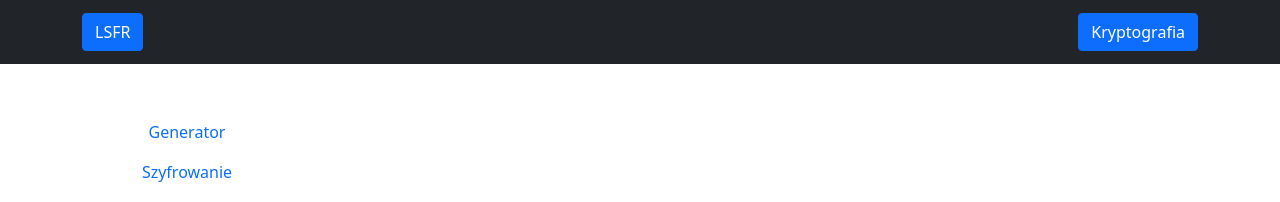
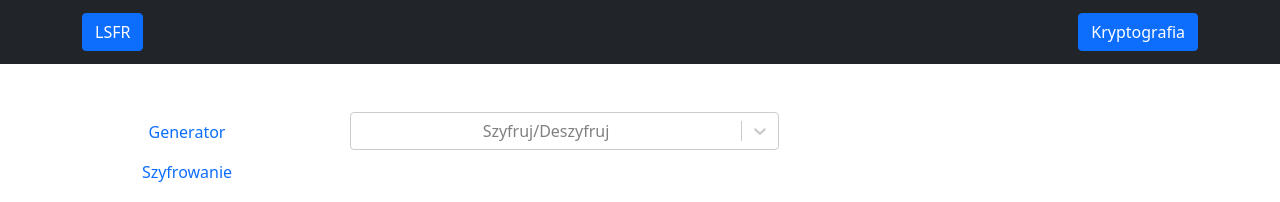
Before and after one commit to finakle/ProjektSieci, a React (Create React App) app in the folder my-bsk-app/: page / in a window 1280 px wide. Both pictures are taken after a click on the tab "DES obrazy". Shown: the top 202 px of the page. Built offline with nearby package versions, Linux system fonts and the light colour scheme.

Commit message:
szyfrowanie/deszyfrowanie obrazow

```diff
--- /dev/null
+++ b/my-bsk-app/src/components/DesObrazy.js
@@ -0,0 +1,194 @@
+import React, { useState } from "react";
+import { Form, Row, FloatingLabel, Col, Button } from "react-bootstrap";
+import Select from "react-select";
+import { takeIn, takeOut } from "../des";
+
+const DesObrazy = () => {
+  const [text, setTekst] = useState("");
+  const [klucz, setKlucz] = useState("");
+  const [result, setRezultat] = useState("");
+  const [odszyfrowanyObraz, setOdszyfrowanyObraz] = useState("");
+  const [obrazBase64, setObrazBase64] = useState("");
+  const [wybranaMetoda, setWybranaMetoda] = useState("");
+  const[kluczWalidacja,setKluczWalidacja] = useState("");
+  const[tekstWalidacja,setTeksWalidacja] = useState("")
+  const[plikWalidacja,setPlikWalidacja] = useState("")
+
+  const opcje = [
+    { value: 1, label: "Szyfruj" },
+    { value: 2, label: "Deszyfruj" },
+  ];
+
+  const szyfr = (e) => {
+    e.preventDefault();
+
+    setKluczWalidacja("")
+    setTeksWalidacja("")
+    setPlikWalidacja("")
+
+    if(text===""){
+      setTeksWalidacja("Wypełnij to pole")
+    }
+
+    if(klucz===""){
+        setKluczWalidacja("Wypełnij to pole")
+    }
+    if(klucz.length!==64){
+        setKluczWalidacja("Klucz musi mieć 64 bity")
+    }
+    if(obrazBase64===""){
+      setPlikWalidacja("Dodaj zdjęcie")
+    }
+    if(!bitsOnly(klucz)){
+        setKluczWalidacja("Pole musi zawierać ciąg bitów")
+    }
+
+
+    if (wybranaMetoda === "Szyfruj") {
+      setRezultat(takeIn(obrazBase64, klucz));
+      console.log(result)
+    } else if (wybranaMetoda === "Deszyfruj") {
+      setOdszyfrowanyObraz(takeOut(text, klucz));
+      console.log(result)
+    }
+  };
+
+  const bitsOnly = string => [...string].every(c => '01'.includes(c));
+
+
+  const handlePlikChange = (e) => {
+      const file = e.target.files[0];
+      const reader = new FileReader();
+      reader.readAsDataURL(file)
+
+      reader.onload=()=>{
+        setObrazBase64(reader.result)
+        console.log(reader.result)
+      }
+  }
+
+  const handleWybor = (e) => {
+    setWybranaMetoda(e.label);
+
+    setKluczWalidacja("")
+    setTeksWalidacja("")
+    setPlikWalidacja("")
+
+  }
+
+  return (
+    <div>
+      <Form onSubmit={(e) => szyfr(e)}>
+        <Row className="mb-3">
+          <Form.Group as={Col} xs={12} md={6} controlId="formGridName">
+            <Select
+              onChange={(e) => {
+                handleWybor(e)
+              }}
+              options={opcje}
+              placeholder="Szyfruj/Deszyfruj"
+            />
+          </Form.Group>
+        </Row>
+        {wybranaMetoda==="Szyfruj"?(
+        <>
+        <Row className="mb-3">
+          <Form.Group as={Col} xs={12} md={6} controlId="formFile" className="mb-3">
+            <Form.Control onChange={(e)=>{handlePlikChange(e)}} type="file" />
+            {plikWalidacja!==""?<p style={{color: "red"}}>{plikWalidacja}</p>:null}
+          </Form.Group>
+        </Row>
+        <Row className="mb-3">
+          <Form.Group as={Col} xs={12} md={6} controlId="formGridName">
+            <FloatingLabel controlId="floatingPassword" label="Klucz(64bity)">
+              <Form.Control
+                onChange={(e) => setKlucz(e.target.value)}
+                value={klucz}
+                type="text"
+                placeholder="Klucz(64bity)"
+                required
+              />
+            </FloatingLabel>
+            {kluczWalidacja!==""?<p style={{color: "red"}}>{kluczWalidacja}</p>:null}
+          </Form.Group>
+        </Row>
+        <Row className="mb-3">
+          <Form.Group as={Col} xs={12} md={6} controlId="formGridName">
+            <FloatingLabel controlId="floatingPassword" label="Wynik">
+              <Form.Control
+              style={{height: "250px"}} as="textarea" rows={6}
+                value={result}
+                type="text"
+                placeholder="Wynik"
+              />
+            </FloatingLabel>
+          </Form.Group>
+        </Row>
+        <div className="d-flex justify-content-end">
+          <Button
+            className="ps-4 pe-4"
+            onClick={(e) => {
+              szyfr(e);
+            }}
+            variant="primary"
+            type="submit"
+          >
+            Szyfruj
+          </Button>
+
+        </div>
+        </>) : null}
+        {wybranaMetoda==="Deszyfruj"?
+          (
+            <>
+             <Row className="mb-3">
+              <Form.Group as={Col} xs={12} md={6} controlId="formGridName">
+                <FloatingLabel controlId="floatingPassword" label="Zakodowane zdjęcie">
+                  <Form.Control
+                  style={{height: "250px"}} as="textarea" rows={6}
+                    onChange={(e) => setTekst(e.target.value)}
+                    type="text"
+                    placeholder="Zakodowane zdjęcie"
+                  />
+                </FloatingLabel>
+                {tekstWalidacja!==""?<p style={{color: "red"}}>{tekstWalidacja}</p>:null}
+              </Form.Group>
+            </Row>
+            <Row className="mb-3">
+              <Form.Group as={Col} xs={12} md={6} controlId="formGridName">
+                <FloatingLabel controlId="floatingPassword" label="Klucz(64bity)">
+                  <Form.Control
+                    onChange={(e) => setKlucz(e.target.value)}
+                    value={klucz}
+                    type="text"
+                    placeholder="Klucz(64bity)"
+                    required
+                  />
+                </FloatingLabel>
+                {kluczWalidacja!==""?<p style={{color: "red"}}>{kluczWalidacja}</p>:null}
+              </Form.Group>
+            </Row>
+            <div className="d-flex justify-content-end">
+              <Button
+                className="ps-4 pe-4"
+                onClick={(e) => {
+                  szyfr(e);
+                }}
+                variant="primary"
+                type="submit"
+              >
+                Deszyfruj
+              </Button>
+            </div>
+            {odszyfrowanyObraz!==""?
+            <img src={odszyfrowanyObraz} alt="img" />:
+            null}
+            </>):null}
+      </Form>
+
+
+    </div>
+  );
+};
+
+export default DesObrazy;
--- a/my-bsk-app/src/components/LFSRTabs.js
+++ b/my-bsk-app/src/components/LFSRTabs.js
@@ -6,6 +6,7 @@ import Pliki from "./Pliki";
 import Obrazy from "./Obrazy";
 import Des from "./Des";
 import DesPliki from "./DesPliki";
+import DesObrazy from "./DesObrazy";
 
 
 const LFSRTabs = () => {
@@ -54,6 +55,9 @@ const LFSRTabs = () => {
             <Tab.Pane eventKey="piaty">
               <Des />
             </Tab.Pane>
+            <Tab.Pane eventKey="szosty">
+              <DesObrazy />
+            </Tab.Pane>
             <Tab.Pane eventKey="siodmy">
               <DesPliki />
             </Tab.Pane>
```
